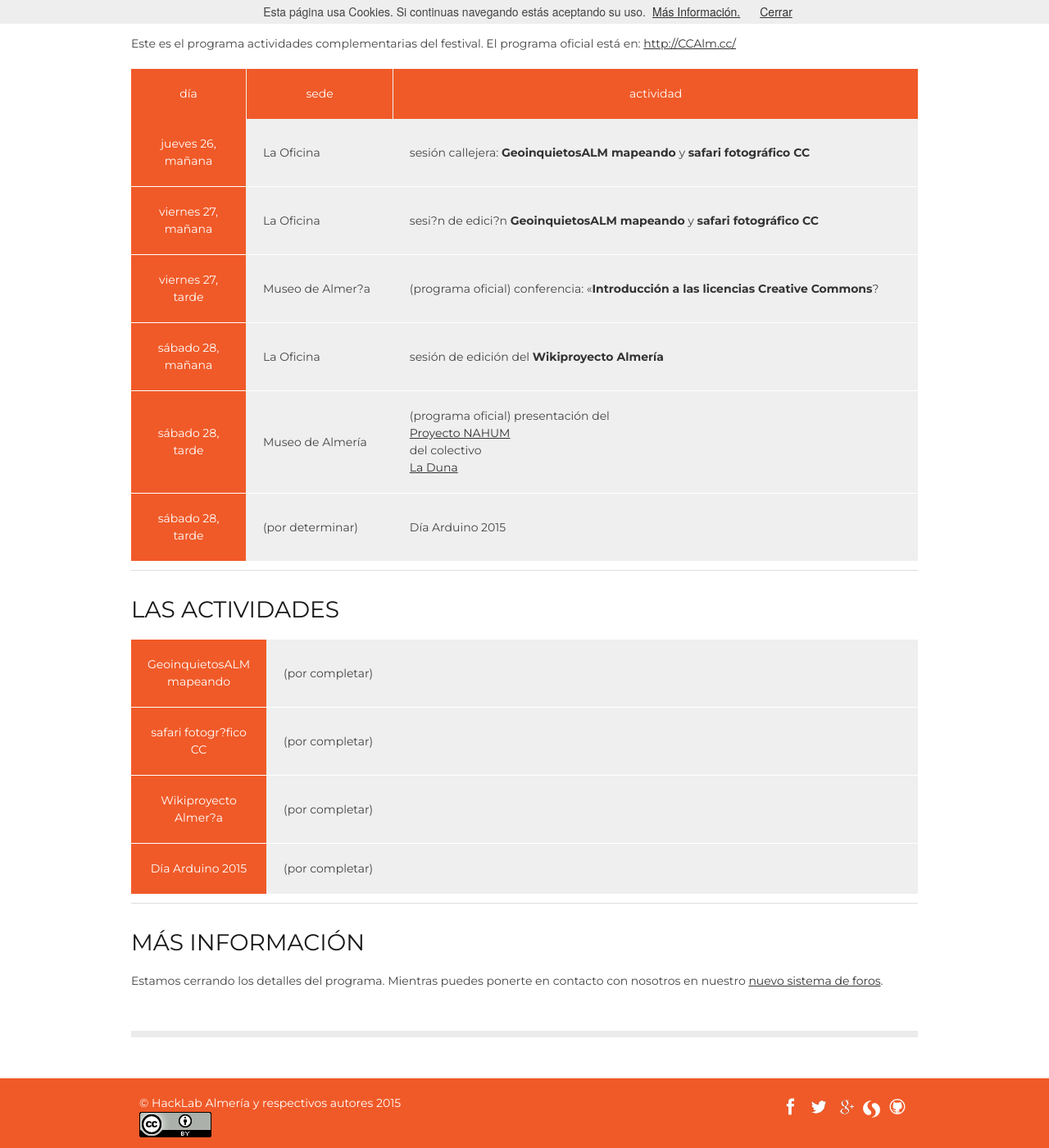
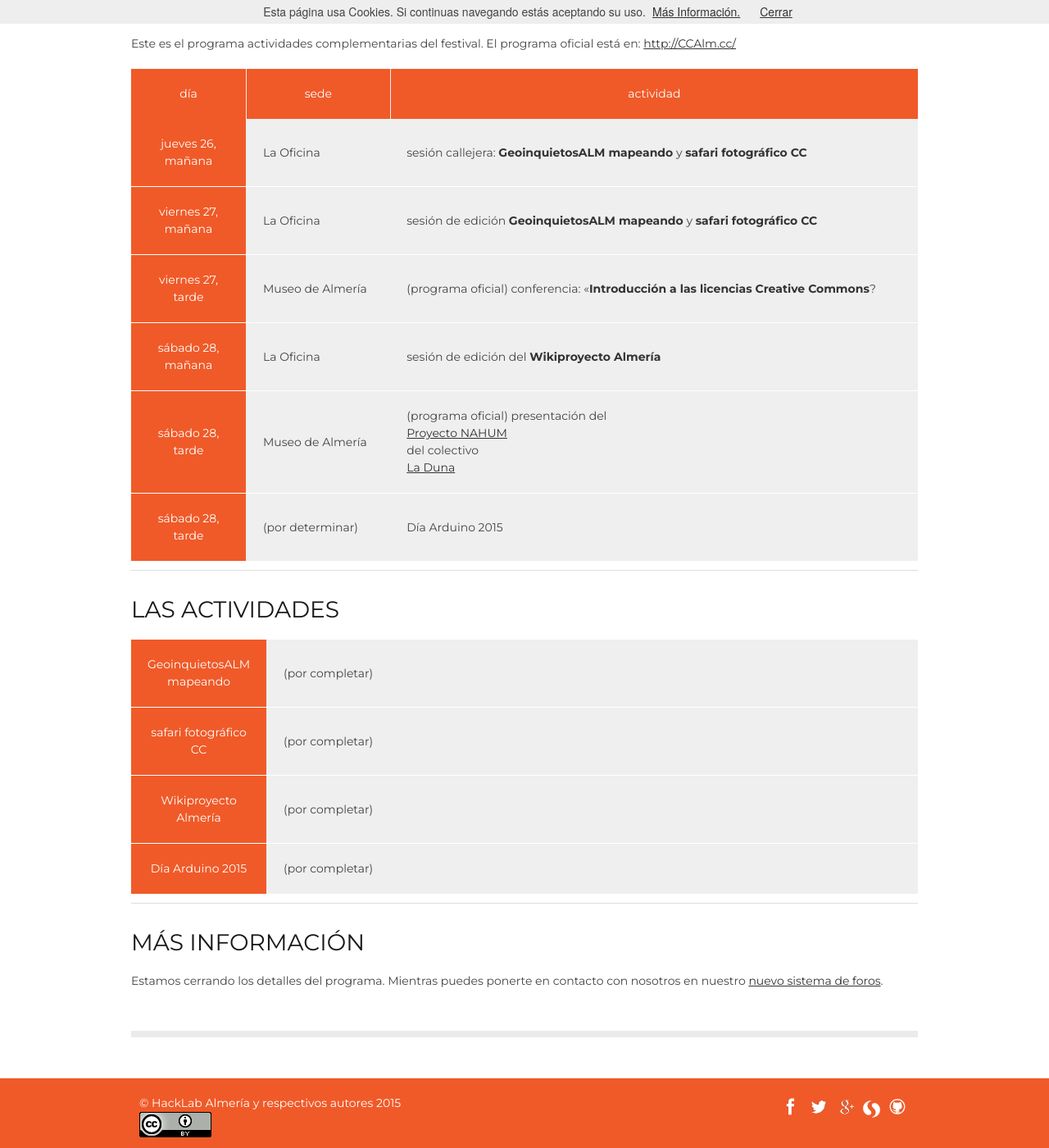
Before and after one commit to HackLab-Almeria/hacklab-almeria.github.io, a Jekyll site: the page built from _posts/2015-03-26-CCAlm.md, in a window 1280 px wide and 1400 px high, scrolled down 1760 px. Shown: the whole window at 82% size. Built offline with Jekyll 4.4.1, drawn with Linux system fonts in a browser that asks for light colours; a script that is not in the unit is left out; comment, search, counter and statistics services are not loaded.

Commit message:
Algunas ? que se me habían escapado

```diff
--- a/_posts/2015-03-26-CCAlm.md
+++ b/_posts/2015-03-26-CCAlm.md
@@ -46,8 +46,8 @@
 | día | sede | actividad |
 |---|----|---|
 | jueves 26, mañana | La Oficina | sesión callejera: __GeoinquietosALM mapeando__ y **safari fotográfico CC**
-| viernes 27, mañana  | La Oficina | sesi?n de edici?n **GeoinquietosALM mapeando** y **safari fotográfico CC**
-| viernes 27, tarde  | Museo de Almer?a | (programa oficial) conferencia: «**Introducción a las licencias Creative Commons**?
+| viernes 27, mañana  | La Oficina | sesión de edición **GeoinquietosALM mapeando** y **safari fotográfico CC**
+| viernes 27, tarde  | Museo de Almería | (programa oficial) conferencia: «**Introducción a las licencias Creative Commons**?
 | sábado 28, mañana  | La Oficina |  sesión de edición del **Wikiproyecto Almería**
 | sábado 28, tarde  | Museo de Almería | (programa oficial) presentación del [Proyecto NAHUM](4) del colectivo [La Duna](5)
 | sábado 28, tarde  | (por determinar) | Día Arduino 2015
@@ -57,8 +57,8 @@
 ### Las actividades
 
 | GeoinquietosALM mapeando | (por completar) |
-| safari fotogr?fico CC | (por completar) |
-| Wikiproyecto Almer?a | (por completar) |
+| safari fotográfico CC | (por completar) |
+| Wikiproyecto Almería | (por completar) |
 | Día Arduino 2015 | (por completar) |
 
 ---
```
